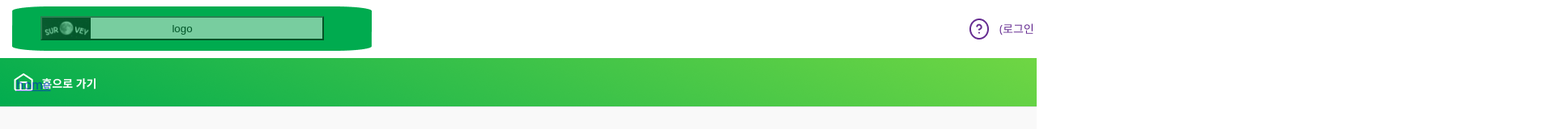
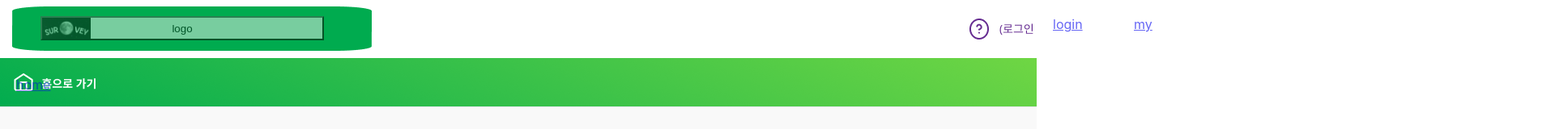
Before and after one commit to dntjr41/Chatbot_Lab, a React (Create React App) app: page /faq in a window 1280 px wide. Shown: the top 160 px of the page at 81% size, 1920 px wide, since content can reach past the window. Built offline with nearby package versions, Linux system fonts and the light colour scheme.

Commit message:
Update FaqPage.js

```diff
--- a/src/pages/FaqPage.js
+++ b/src/pages/FaqPage.js
@@ -7,8 +7,8 @@ const FaqPage = function () {
     return (
         <div className="faqPage">
             <button type="button" className="logoBtn">logo</button>
-            <a href="/login" className="loginBtn">login</a>
-            <a href="/myInfo" className="myBtn">my</a>
+            <a href="/login" className="loginBtn_home">login</a>
+            <a href="/myInfo" className="myBtn_home">my</a>
             <a href="/home" className="homeBtn">home</a>
 
             <h3>FAQ</h3>
```
